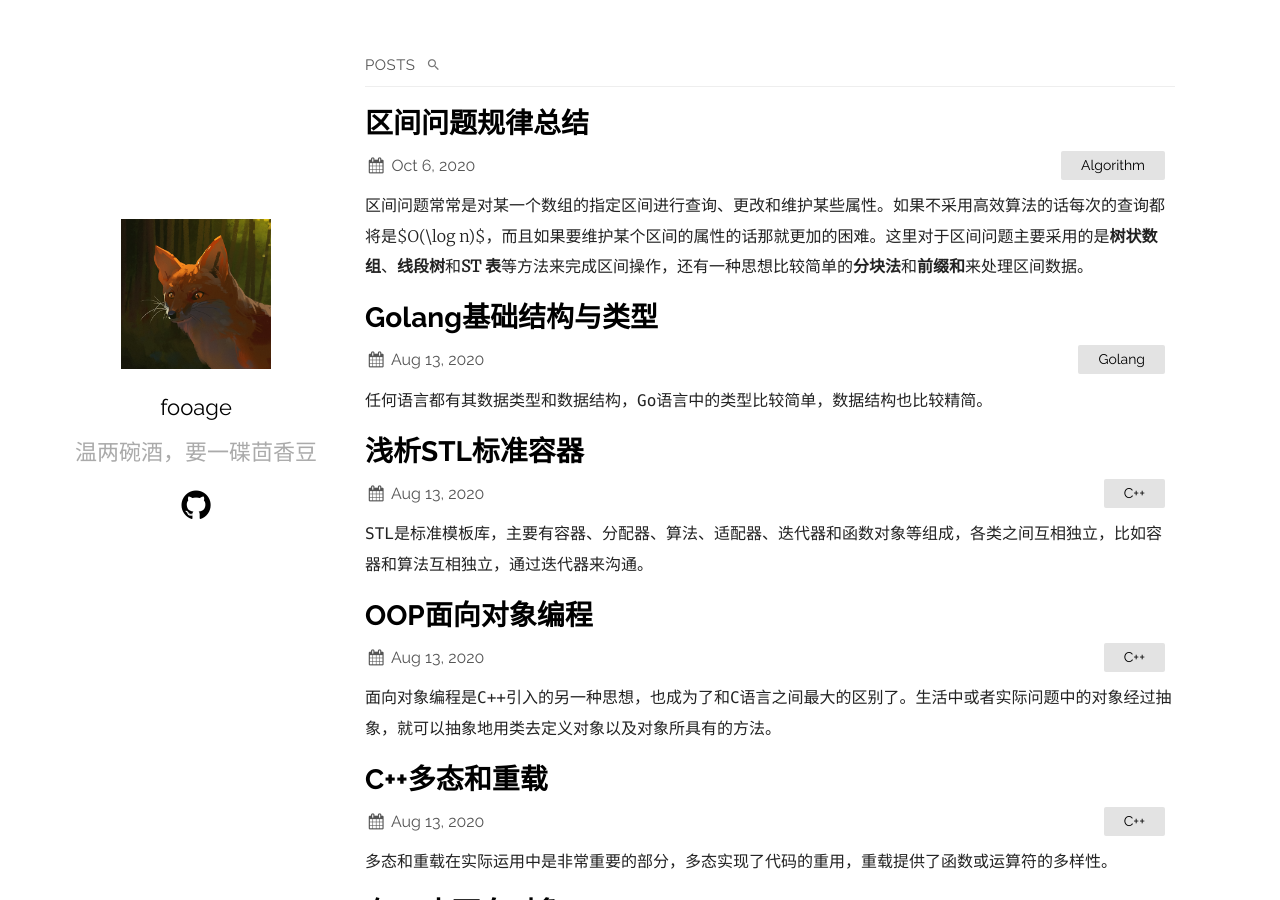
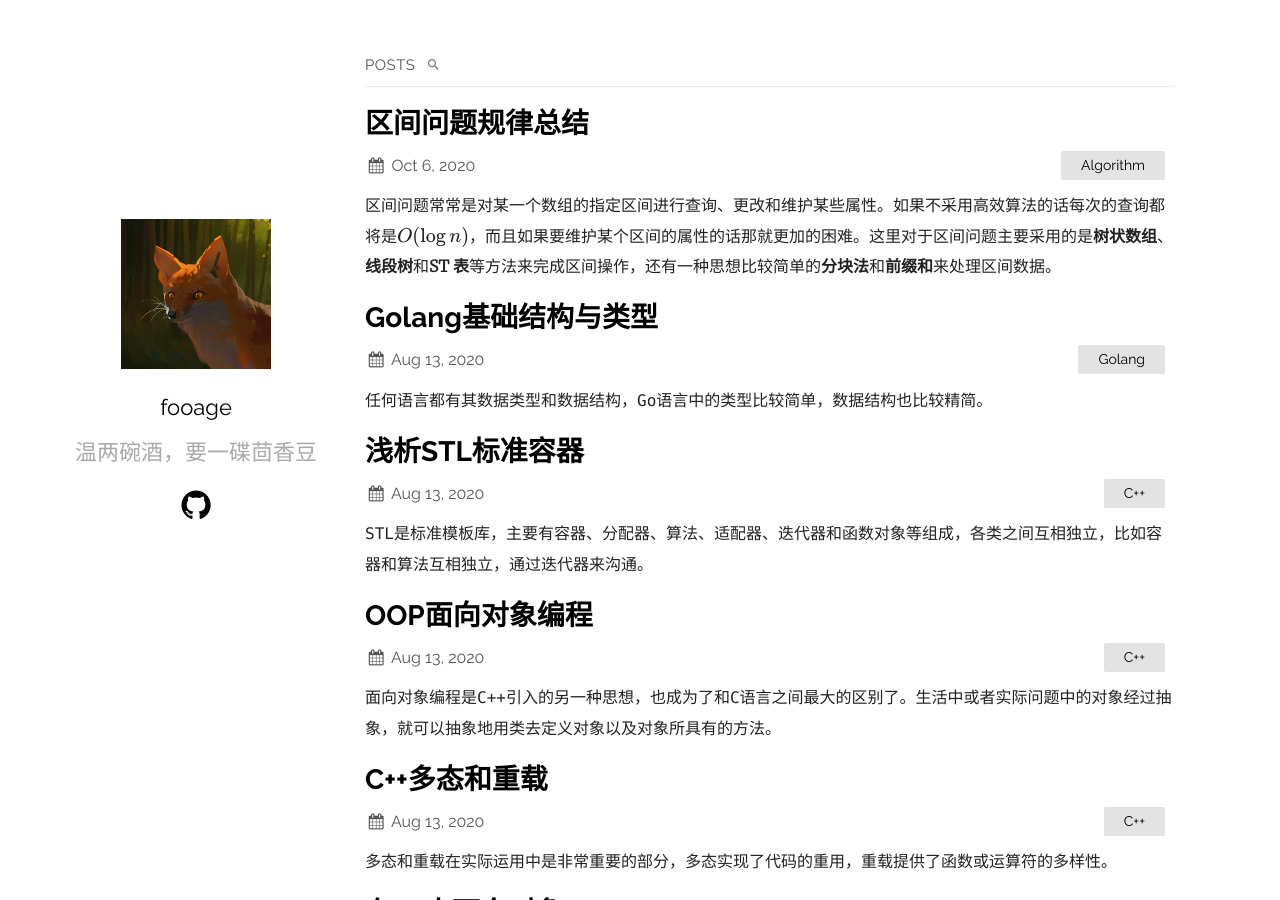
Before and after one commit to fooage/fooage, a Jekyll site: the page built from index.md, in a window 1280 px wide and 900 px high. Built offline with Jekyll 4.4.1, drawn with Linux system fonts in a browser that asks for light colours; formulas are drawn with MathJax 3; part of the change alters nothing that is shown.

Commit message:
Fixed latex

```diff
--- a/_layouts/default.html
+++ b/_layouts/default.html
@@ -7,8 +7,15 @@
   <link href="https://fonts.googleapis.com/css?family=Merriweather:300|Raleway:400,700" rel="stylesheet">
   <link rel="stylesheet" href="{{ "/assets/css/style.css" | relative_url }}">
   <!-- Set the page's title by post page title or name of this blog. -->
-  <script src="https://polyfill.io/v3/polyfill.min.js?features=es6"></script>
-  <script id="MathJax-script" async src="https://cdn.jsdelivr.net/npm/mathjax@3/es5/tex-mml-chtml.js"></script>
+  <script type="text/x-mathjax-config">
+    MathJax.Hub.Config({
+        tex2jax: {
+        skipTags: ['script', 'noscript', 'style', 'textarea', 'pre'],
+        inlineMath: [['$','$']]
+        }
+    });
+  </script>
+  <script src="//i2.wp.com/cdn.mathjax.org/mathjax/latest/MathJax.js?config=TeX-AMS-MML_HTMLorMML" type="text/javascript"></script>
   <!-- Use mathjax script to let the pages show the latex formula. -->
   <title>{{ page.title | default: site.title }}</title>
 </head>
```
